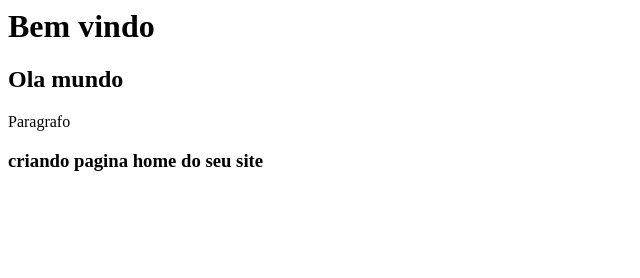
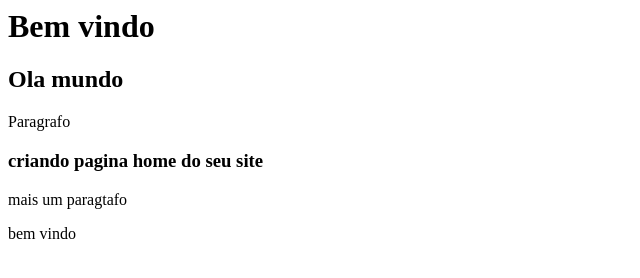
Before and after one commit to Zorzan99/curso_github, a plain HTML site: page index.html in a window 1280 px wide. Shown: the whole page, without its empty margins (0-640 px from the left). Drawn offline with Linux system fonts and the light colour scheme.

Commit message:
Finalizando pagina home com toda descrição

```diff
--- a/index.html
+++ b/index.html
@@ -2,3 +2,5 @@
 <h2>Ola mundo</h2>
 <p>Paragrafo</p>
 <h3>criando pagina home do seu site</h3>
+<p>mais um paragtafo</p>
+<p>bem vindo</p>
```
Also changed, not shown: nome.txt.
